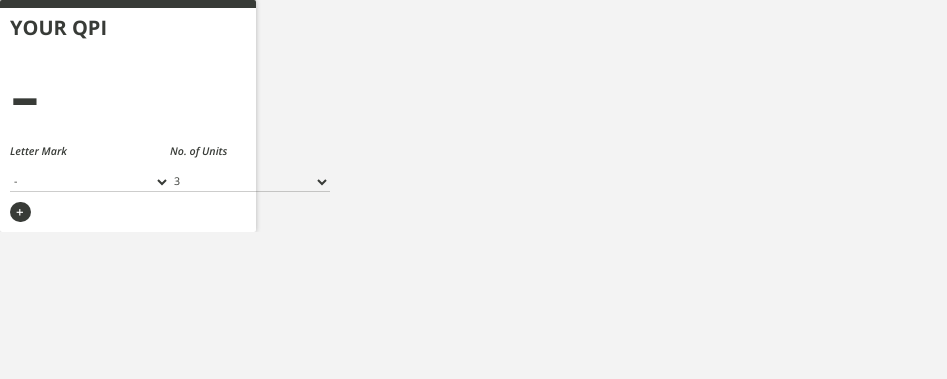
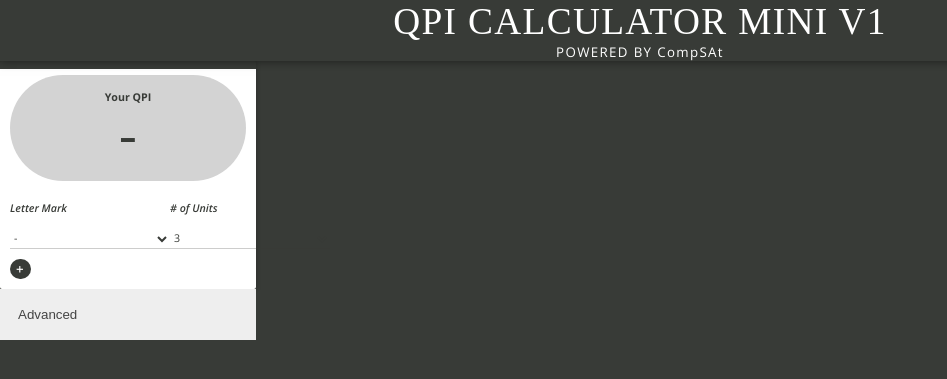
Before and after one commit to deionmenor/compsat-qpi-calc, a PHP site: page /popup.html in a window 1280 px wide. Shown: the top 379 px of the page, without its empty margins (0-947 px from the left). Run offline with PHP 8.4, Linux system fonts and the light colour scheme; some web fonts are replaced.

Commit message:
Add First/Second Honor Details

```diff
--- a/assets/css/main.css
+++ b/assets/css/main.css
@@ -26,7 +26,7 @@ html {
 
 body {
 	min-width: 320px;
-	background: #F3F3F3;
+	background: #383B37;
 }
 
 header {
@@ -54,6 +54,13 @@ h1 {
 	font: 28pt "futura_ltcondensed";
 	text-align: center;
 	text-transform: uppercase;
+	letter-spacing: 1pt;
+}
+h2{
+	color: #FFF;
+	font: 10pt "Open Sans";
+	text-align: center;
+
 	letter-spacing: 1pt;
 }
 
@@ -158,11 +165,37 @@ h1 {
 .qpi-heading {
 	display: block;
 	font: 700 15pt "Open Sans";
-	text-transform: uppercase;
+	/* text-transform: uppercase; */
+}
+
+.qpi-heading {
+	display: block;
+	font: 700 8pt "Open Sans";
 }
 
 .qpi-display {
-	font: 67pt "futura_ltbold";
+	display: block;
+	font: 40pt "futura_ltbold";
+}
+
+.qpi-detail {
+	/* display: block; */
+	font: 11pt "futura_ltcondensed";
+	position: relative;
+
+
+}
+
+.qpi-box {
+
+
+	text-align: center;
+	padding: 15px;
+	border-radius: 100px;
+	background-color: lightgrey;
+	width: 100%;
+	margin-bottom: 20px;
+
 }
 
 .output-card-container small {
@@ -214,11 +247,15 @@ h1 {
 
 @media screen and (max-width: 480px) {
 	header {
-		padding-top: 75px;
+		padding-top: 2px;
 	}
 
 	h1 {
 		font-size: 21pt;
+	}
+
+	h2 {
+		font-size: 7pt;
 	}
 
 	.card {
@@ -247,10 +284,35 @@ h1 {
 	}
 
 	.qpi-display {
-		font-size: 50pt;
+		font-size: 30pt;
 	}
 
 	.output-card-container small {
 		font-size: 8pt;
 	}
 }
+
+.accordion {
+    background-color: #eee;
+    color: #444;
+    cursor: pointer;
+    padding: 18px;
+    width: 100%;
+    text-align: left;
+    border: none;
+    outline: none;
+    transition: 0.4s;
+}
+
+/* Add a background color to the button if it is clicked on (add the .active class with JS), and when you move the mouse over it (hover) */
+.active, .accordion:hover {
+    background-color: #ccc;
+}
+
+/* Style the accordion panel. Note: hidden by default */
+.panel {
+    padding: 0 18px;
+    background-color: white;
+    display: none;
+    overflow: hidden;
+}
--- a/popup.html
+++ b/popup.html
@@ -33,10 +33,11 @@
 </head>
 
 <body>
-	<!-- <header>
-		<a id="brandmark" href="http://compsat.org/"></a>
-		<h1>QPI Calculator</h1>
-	</header> -->
+	<header>
+		<!-- <a id="brandmark" href="http://compsat.org/"></a> -->
+		<h1 id="test">QPI Calculator Mini v1</h1>
+		<h2>POWERED BY CompSAt</h2>
+	</header>
 
 	<section id="qpi-page" class="page">
 		<div class="page-container">
@@ -44,11 +45,15 @@
 				<div class="card input-card">
 					<table class="input-table">
 						<tr>
-							<span class="qpi-heading">Your QPI</span>
-							<span class="qpi-display">-</span>
+							<div class="qpi-box changeColor">
+								<span class="qpi-heading">Your QPI</span>
+								<span class="qpi-display">-</span>
+								<span class="qpi-detail"> </span>
+
+						</div>
 						<tr>
 							<th>Letter Mark</th>
-							<th>No. of Units</th>
+							<th># of Units</th>
 						</tr>
 						<tr class="input-row">
 							<td>
@@ -77,6 +82,13 @@
 					</table>
 					<button class="add-btn">+</button>
 
+
+					</div>
+
+					<button class="accordion">Advanced</button>
+					<div class="panel">
+					  <p>Lorem ipsum...</p>
+
 				</div>
 			</div>
 			<!-- <div class="output-card-container">
--- a/popup.js
+++ b/popup.js
@@ -19,7 +19,9 @@ $(document).ready(function() {
 
 	$(".input-card").on("change", ".input-select", updateQPI);
 
-	qpi = "hi";
+	qpi = "-";
+
+});
 
 	function updateQPI() {
 		rowTotal = $(".input-row").length;
@@ -70,9 +72,18 @@ $(document).ready(function() {
 	}
 
 	function setQPI(qpi) {
-		if (!isNaN(qpi))
+		if (!isNaN(qpi)){
 			$(".qpi-display").text(qpi);
-		else
-			$(".qpi-display").text("-");
+			// if(qpi < 2){
+			// 	$(".qpi-box").css("background-color", "red");
+			// }
+			if(qpi >= 3.70)
+				$(".qpi-detail").text("First Honors");
+			else if( qpi >= 3.35)
+				$(".qpi-detail").text("Second Honors");
+			else
+				$(".qpi-detail").text("");
+		}
+		else{
+			$(".qpi-display").text("-")};
 	}
-});
```
Also changed, not shown: assets/js/app.js (+41 -4 lines), manifest.json.
